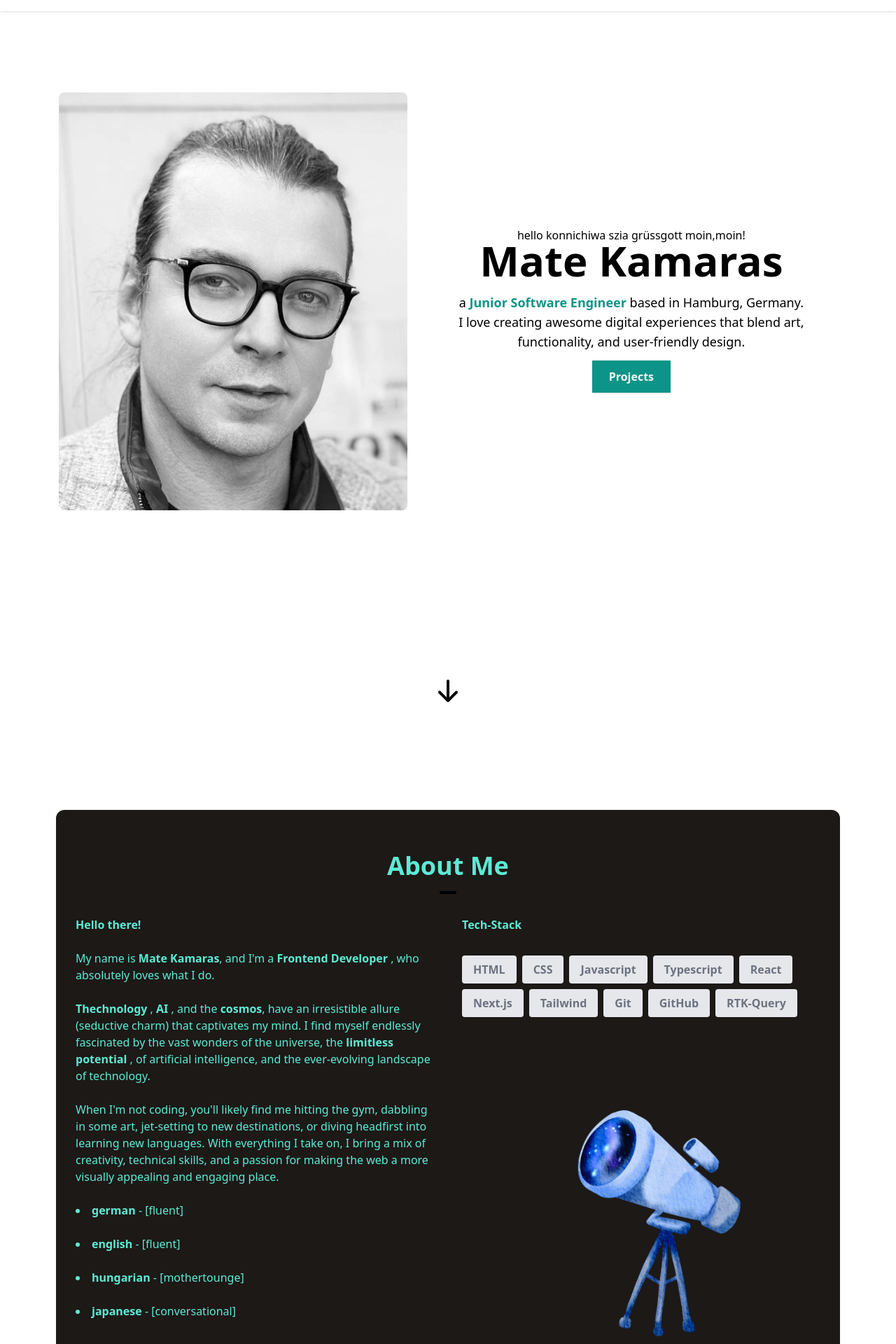
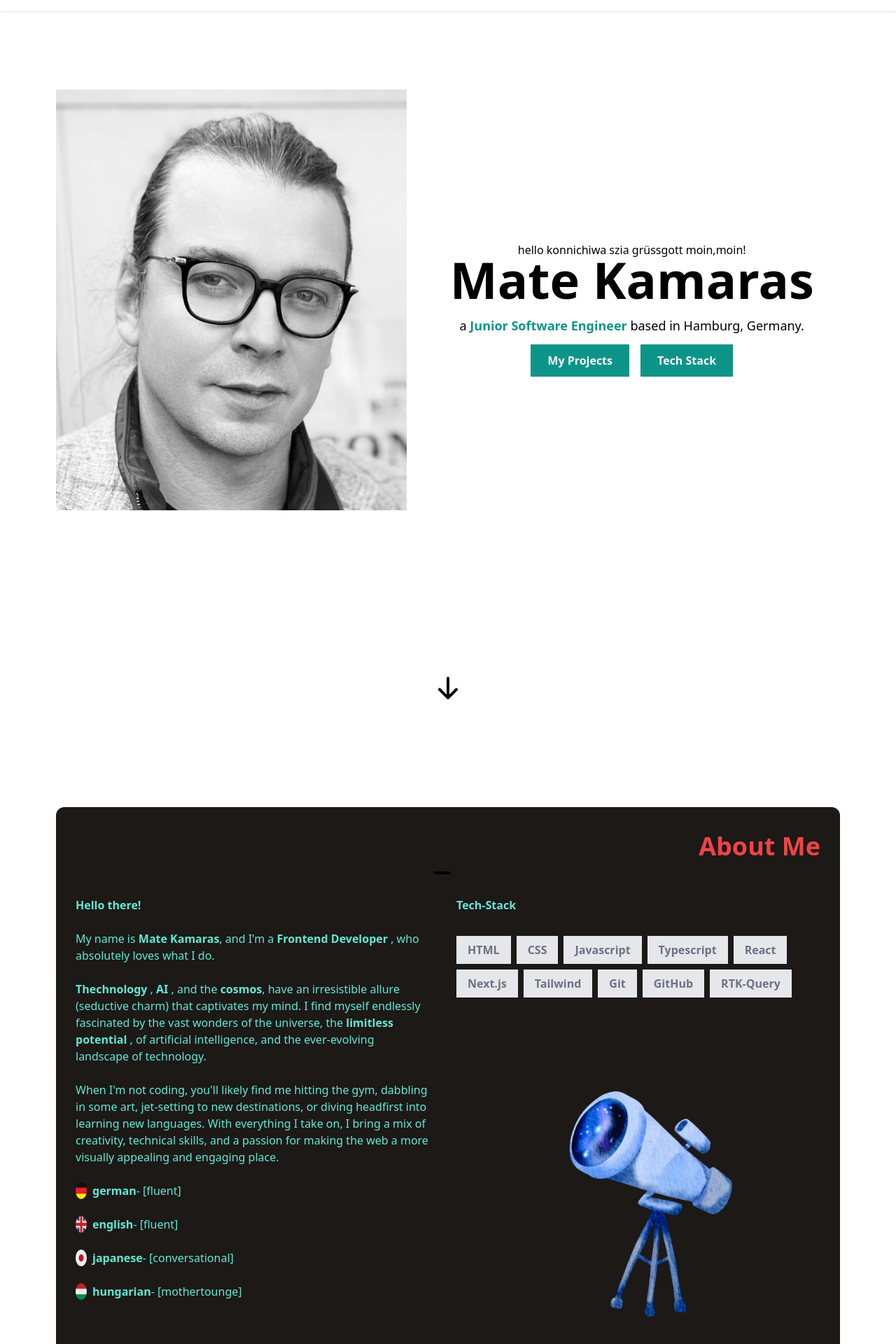
Before and after one commit to Murci2022/MY-PORTFOLIO, a Next.js app: page / in a window 1280 px wide. Shown: the part 80-2000 px from the top of the page at 70% size. Built offline with nearby package versions, Linux system fonts and the light colour scheme.

Commit message:
add flags, worked on spacing

```diff
--- a/app/page.tsx
+++ b/app/page.tsx
@@ -1,6 +1,7 @@
 import HeroSection from "../components/HeroSection"
 import AboutSection from "../components/AboutSection"
 import ProjectSection from "../components/ProjectSection"
+import TechStack from "../components/TechStack"
 
 /* border-2 border-solid border-black */
 export default function Home() {
--- a/components/AboutSection.tsx
+++ b/components/AboutSection.tsx
@@ -20,9 +20,11 @@ const AboutSection = () => {
     /* border-2 md:border-dotted border-red */
     return (
         <section id='about' className='text-center break-normal bg-stone-900 dark:bg-black text-teal-300 py-3 px-3 rounded-xl'>
-            <div className='my-12 pb-6 md:pt-30 md:pb-30   '>
-                <h1 className='text-center font-bold text-4xl'>
+            <div className='mb-12 mt-6 mr-4 pb-6 md:pt-30 md:pb-30'>
+                <h1 className='text-end font-bold text-4xl text-red-500'>
                     About Me</h1>
+
+
                 <hr className=' w-6 h-1 mx-auto my-4 bg-black border-0 rounded'></hr>
                 <div className='flex flex-col space-y-10 items-stretch justify-center align-top  md:flex-row md:text-left md:p-4 md:space-y-0 md:space-x-10 '>
                     <div className='md:w-1/2'>
@@ -55,30 +57,36 @@ const AboutSection = () => {
 
                         </p>
                         <br />
-
-
-                        <li>
-
+                        <div >
+                            <ul className='list-none'>
+                                <li className='flex'>
+                                    <img src="/german.png" alt="German Flag" className="w-4 h-auto mr-2" />
                                     <span className='font-bold'>{"german "}</span> - [fluent]{" "}
                                     {" "}
                                 </li>
                                 <br />
-                        <li>
+                                <li className='flex'>
+                                    <img src="/english.png" alt="English Flag" className="w-4 h-auto mr-2" />
                                     <span className='font-bold'>{"english"}</span> - [fluent]{" "}
 
                                 </li>
                                 <br />
-                        <li>
+                                <li className='flex text-center'>
+                                    <img src="/japanese.png" alt="Japanese Flag" className="w-4 h-auto mr-2" />
+                                    <span className='font-bold'>{"japanese"}</span> - [conversational]
+                                    {" "}
+                                </li>
+                                <br />
+                                <li className='flex'>
+                                    <img src="/hungarian.png" alt="Hungarian Flag" className="w-4 h-auto mr-2" />
                                     <span className='font-bold'>{"hungarian"}</span> - [mothertounge]
                                     {" "}
                                 </li>
                                 <br />
-                        <li>
-                            <span className='font-bold'>{"japanese"}</span> - [conversational]
-                            {" "}
-                        </li>
-                        <br />
 
+                            </ul>
+
+                        </div>
 
 
 
@@ -86,14 +94,14 @@ const AboutSection = () => {
 
 
                     </div>
-                    <div className='md:w-1/2'>
+                    <section id="techstack" className='  md:w-1/2 '>
                         <h1 className='text-center text-xl2 font-bold mb-6 md:text-left'>Tech-Stack</h1>
                         <div className='flex flex-col justify-between h-full'>
 
 
                             <div className='flex flex-wrap flex-row justify-center mb-10 md:justify-start'>
                                 {skills.map((skill, idx) => {
-                                    return <p key={idx} className='bg-gray-200 px-4 py-2 mr-2 mt-2 text-gray-500 rounded font-semibold  '>{skill.skill}</p>
+                                    return <p key={idx} className='bg-gray-200 px-4 py-2 mr-2 mt-2 text-gray-500  font-semibold  '>{skill.skill}</p>
                                 })}
                             </div>
 
@@ -104,10 +112,10 @@ const AboutSection = () => {
                                 <Image src="/Telesc.png" alt='Telescope' height={400} width={400} className='hidden w-400 h-400  mb-10 md:float-right md:block' />
                             </div>
                         </div>
+                    </section>
                 </div>
             </div>
-            </div>
-        </section>
+        </section >
     )
 }
 
--- a/components/HeroSection.tsx
+++ b/components/HeroSection.tsx
@@ -8,22 +8,22 @@ const HeroSection = () => {
     /*border-4 border-solid border-white */
     return (
         <section id='home' className='md:my-40 '>
-            <div className='border-4 border-solid border-white
+            <div className='
 
             flex flex-col text-center items-center justify-center mt-20 py-16 md:flex-row md:space-x-4 md:text-left md:pt-35 sm:pt-10'  >
 
                 {/* BLOCK A */}
                 <div className='flex md:justify-center md:w-1/2 md:mt-2'>
-                    <Image className='rounded-lg w-auto h-auto' src="/Mate2.png" alt='headshot' width={300} height={300} priority />
+                    <Image className='w-auto h-auto' src="/Mate2.png" alt='headshot' width={300} height={300} priority />
                 </div>
                 {/* BLOCK B */}
-                <div className='border-l-2 border-solid border-white
+                <div className='
                text-center md:w-3/5 md:mt-2 md:pl-2 justify-center '>
                     <div className="my-1 animate-bounce">
                         hello konnichiwa szia grüssgott moin,moin!
                     </div>
                     <div>
-                        <h1 className='font-bold text-4xl mt-6 md:text-6xl md:mt-0'>Mate Kamaras</h1>
+                        <h1 className='font-bold text-4xl mt-6 md:text-7xl md:mt-0'>Mate Kamaras</h1>
 
                     </div>
 
@@ -31,7 +31,7 @@ const HeroSection = () => {
                         <span className='font-semibold text-teal-600'>
                             Junior Software Engineer
                         </span>
-                        {" "}based in Hamburg, Germany. <br />I love creating awesome digital experiences that blend art, functionality, and user-friendly design.
+                        {" "}based in Hamburg, Germany.
                     </p>
                     <Link
                         to="projects"
@@ -42,12 +42,23 @@ const HeroSection = () => {
                         offset={-100}
                         duration={500}
                     >
-                        Projects
+                        My Projects
+                    </Link>
+                    <Link
+                        to="techstack"
+                        className="text-neutral-100 font-bold ml-4 px-6 py-3 bg-teal-600  shadow hover:bg-teal-700 cursor-pointer"
+                        activeClass="active"
+                        spy={true}
+                        smooth={true}
+                        offset={-100}
+                        duration={500}
+                    >
+                        Tech Stack
                     </Link>
 
                 </div>
             </div>
-            <div className='flex flex-row justify-center  md:mt-40'>
+            <div className='flex flex-row justify-center  md:mt-40' >
                 <Link
                     to="about"
                     activeClass="active"
--- a/components/Navbar.tsx
+++ b/components/Navbar.tsx
@@ -21,9 +21,10 @@ const NAV_ITEMS: Array<NavItem> = [
         page: "about",
     },
     {
-        label: "Projects",
-        page: "projects",
+        label: "Contact",
+        page: "contact",
     },
+
 ]
 
 
```
Lines whose indentation alone changed are shown as unchanged.
